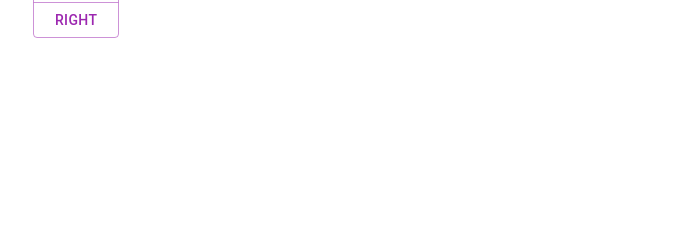
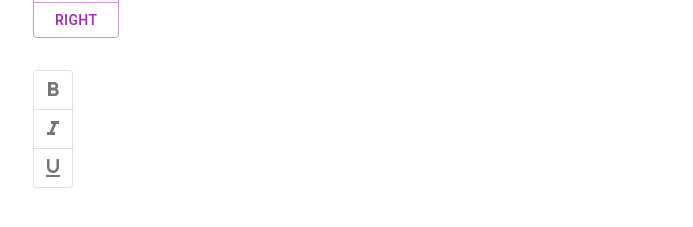
Before and after one commit to DarkM4tt/Material-UI-5, a React (Create React App) app: page / in a window 1280 px wide. Shown: the part 413-640 px from the top of the page, without its empty margins (31-724 px from the left). Built offline with nearby package versions, Linux system fonts and the light colour scheme.

Commit message:
Completed button related.

```diff
--- a/src/components/MuiButton.tsx
+++ b/src/components/MuiButton.tsx
@@ -1,7 +1,27 @@
-import { Stack, Button, IconButton, ButtonGroup } from "@mui/material";
+import {
+  Stack,
+  Button,
+  IconButton,
+  ButtonGroup,
+  ToggleButtonGroup,
+  ToggleButton,
+} from "@mui/material";
 import SendIcon from "@mui/icons-material/Send";
+import FormatBoldIcon from "@mui/icons-material/FormatBold";
+import FormatItalicIcon from "@mui/icons-material/FormatItalic";
+import FormatUnderlinedIcon from "@mui/icons-material/FormatUnderlined";
+import { useState } from "react";
 
 const MuiButton = () => {
+  const [formats, setFormats] = useState<string | null>(null);
+
+  const handleFormatChange = (
+    _event: React.MouseEvent<HTMLElement>,
+    updateFormats: string | null
+  ) => {
+    setFormats(updateFormats);
+  };
+
   return (
     <Stack spacing={4}>
       <Stack spacing={2} direction="row">
@@ -75,6 +95,28 @@
           <Button>Right</Button>
         </ButtonGroup>
       </Stack>
+
+      <Stack direction="row">
+        <ToggleButtonGroup
+          aria-label="text formatting"
+          value={formats}
+          onChange={handleFormatChange}
+          size="small"
+          color="success"
+          orientation="vertical"
+          exclusive
+        >
+          <ToggleButton value="bold" aria-label="bold">
+            <FormatBoldIcon />
+          </ToggleButton>
+          <ToggleButton value="italic" aria-label="italic">
+            <FormatItalicIcon />
+          </ToggleButton>
+          <ToggleButton value="underlined" aria-label="underlined">
+            <FormatUnderlinedIcon />
+          </ToggleButton>
+        </ToggleButtonGroup>
+      </Stack>
     </Stack>
   );
 };
```
